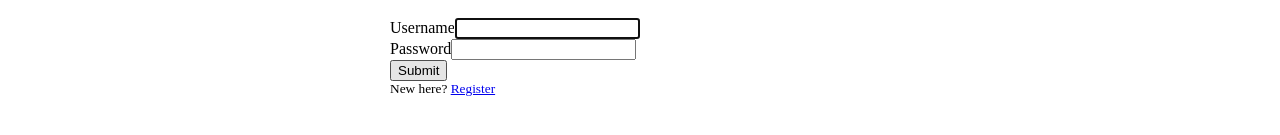
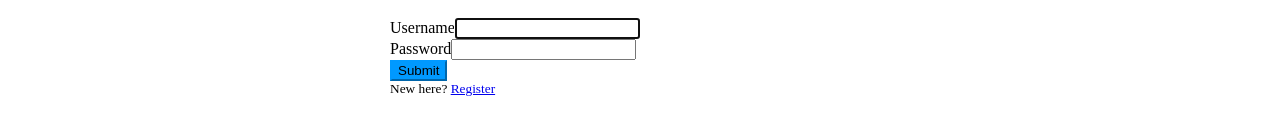
Before and after one commit to SJSUProduceGoose/frontend, a Nuxt app: page /login in a window 1280 px wide. In both pictures the pointer is over the button "Submit". Shown: the part 403-538 px from the top of the page. Built offline with nearby package versions, Linux system fonts and the light colour scheme.

Commit message:
WEB-16: theme buttons

```diff
--- a/pages/login.vue
+++ b/pages/login.vue
@@ -34,4 +34,13 @@
   width: 90%;
   max-width: 500px;
 }
+
+.btn-primary {
+  background-color: rgb(23, 162, 255);
+  border-color: rgb(23, 162, 255);
+}
+.btn-primary:hover {
+  background-color: rgb(0 153 255);
+  border-color: rgb(0 153 255);
+}
 </style>
--- a/pages/register.vue
+++ b/pages/register.vue
@@ -36,4 +36,12 @@
   width: 90%;
   max-width: 500px;
 }
+.btn-primary {
+  background-color: rgb(23, 162, 255);
+  border-color: rgb(23, 162, 255);
+}
+.btn-primary:hover {
+  background-color: rgb(0 153 255);
+  border-color: rgb(0 153 255);
+}
 </style>
```
